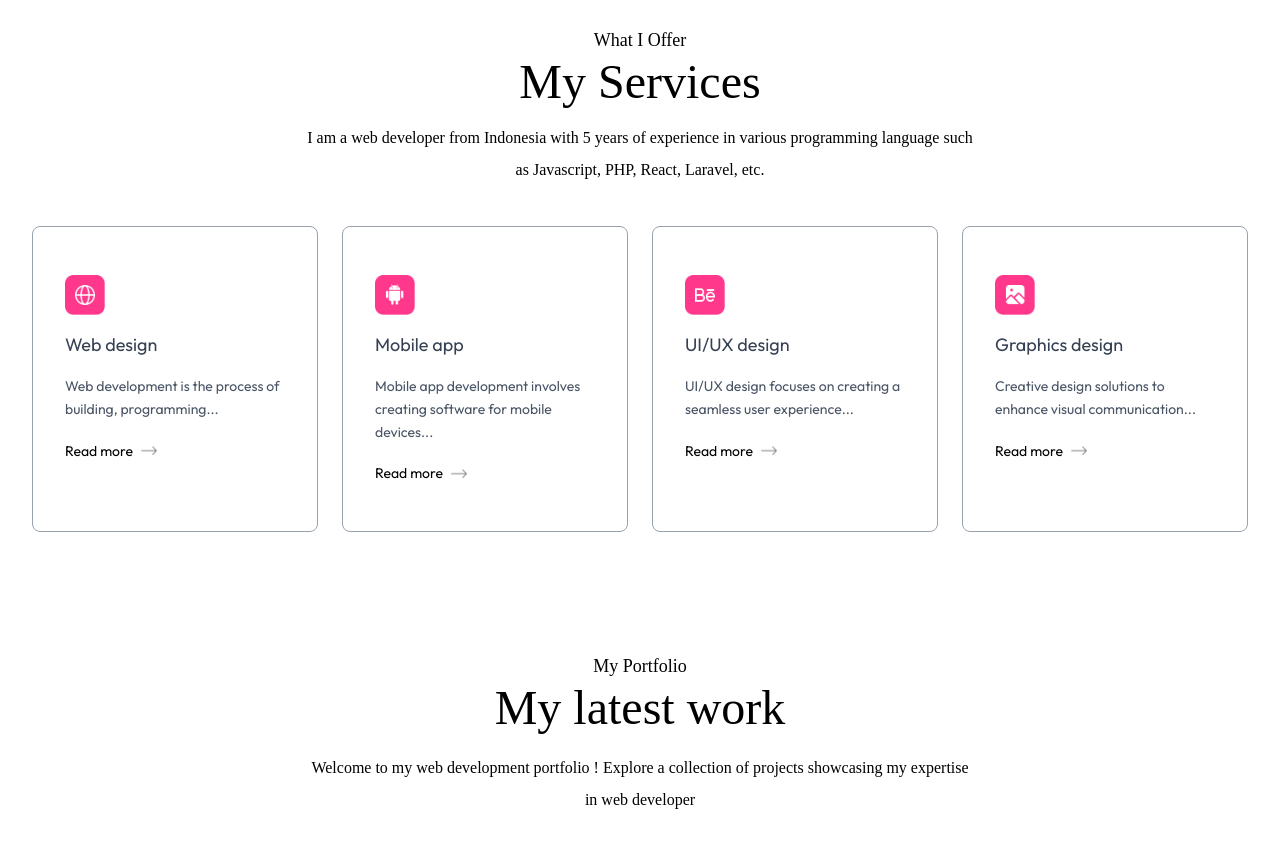
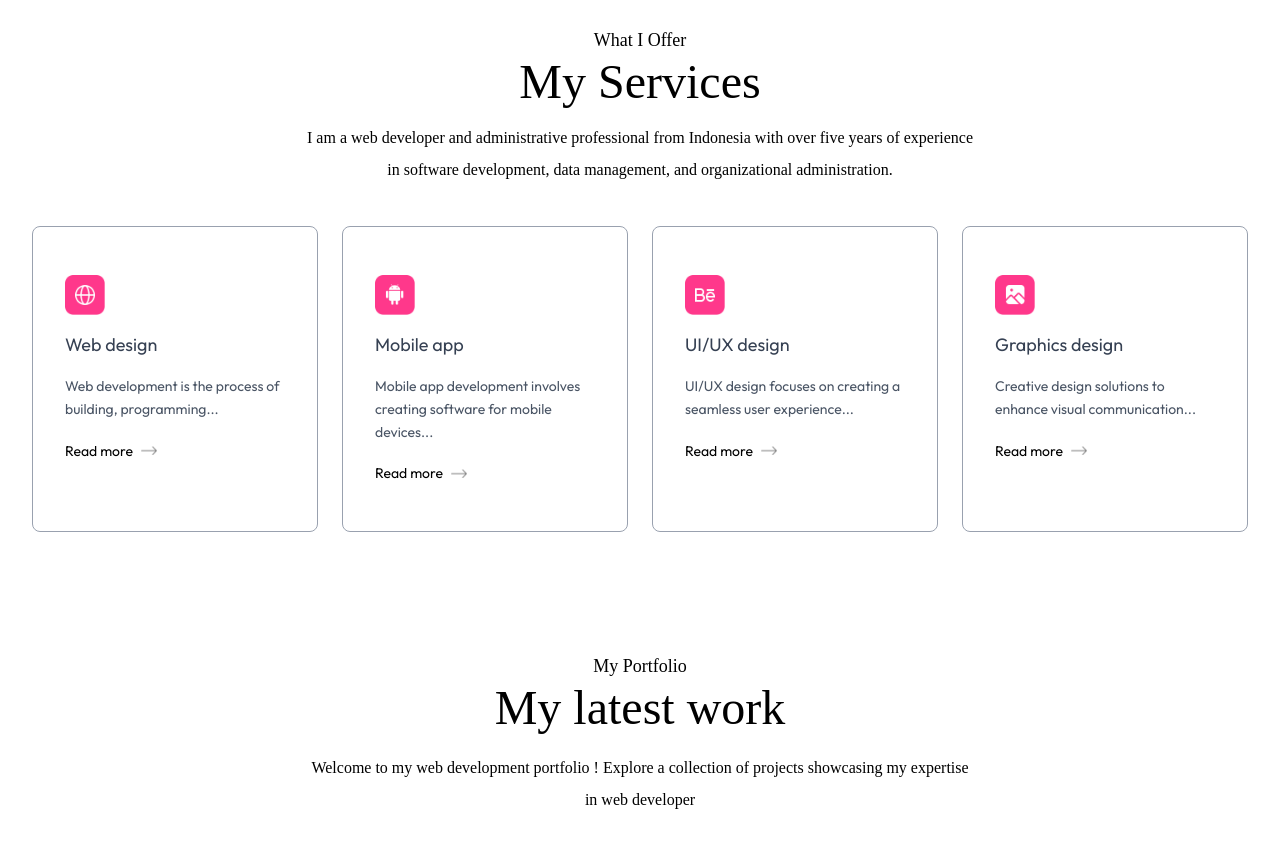
Before and after one commit to rendybp/my-portfolio, a Next.js app: page / in a window 1280 px wide. Shown: the part 1580-2442 px from the top of the page. Built offline with nearby package versions, Linux system fonts and the light colour scheme; a web font is replaced by a local one.

Commit message:
some changes in services

```diff
--- a/app/components/Services.jsx
+++ b/app/components/Services.jsx
@@ -44,7 +44,7 @@ const Services = () => {
                 whileInView={{opacity: 1}}
                 transition={{delay: 0.7, duration: 0.5}}
                 className='text-center max-w-2xl mx-auto mt-4 2xl:mt-5 mb-8 2xl:mb-12 font-ovo'>
-                    I am a web developer from Indonesia with 5 years of experience in various programming language such as Javascript, PHP, React, Laravel, etc.
+                    I am a web developer and administrative professional from Indonesia with over five years of experience in software development, data management, and organizational administration.
                 </motion.p>
 
                 <motion.div
```
Also changed, not shown: assets/admin-icon.png (added).
